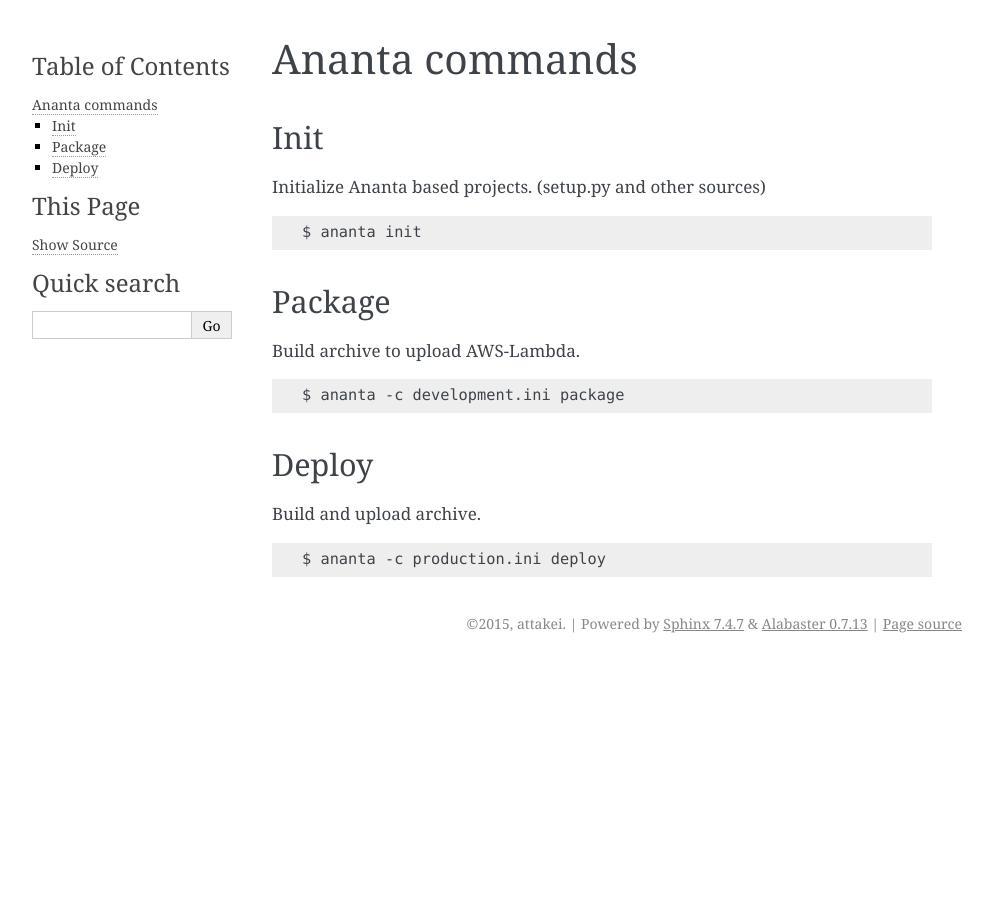
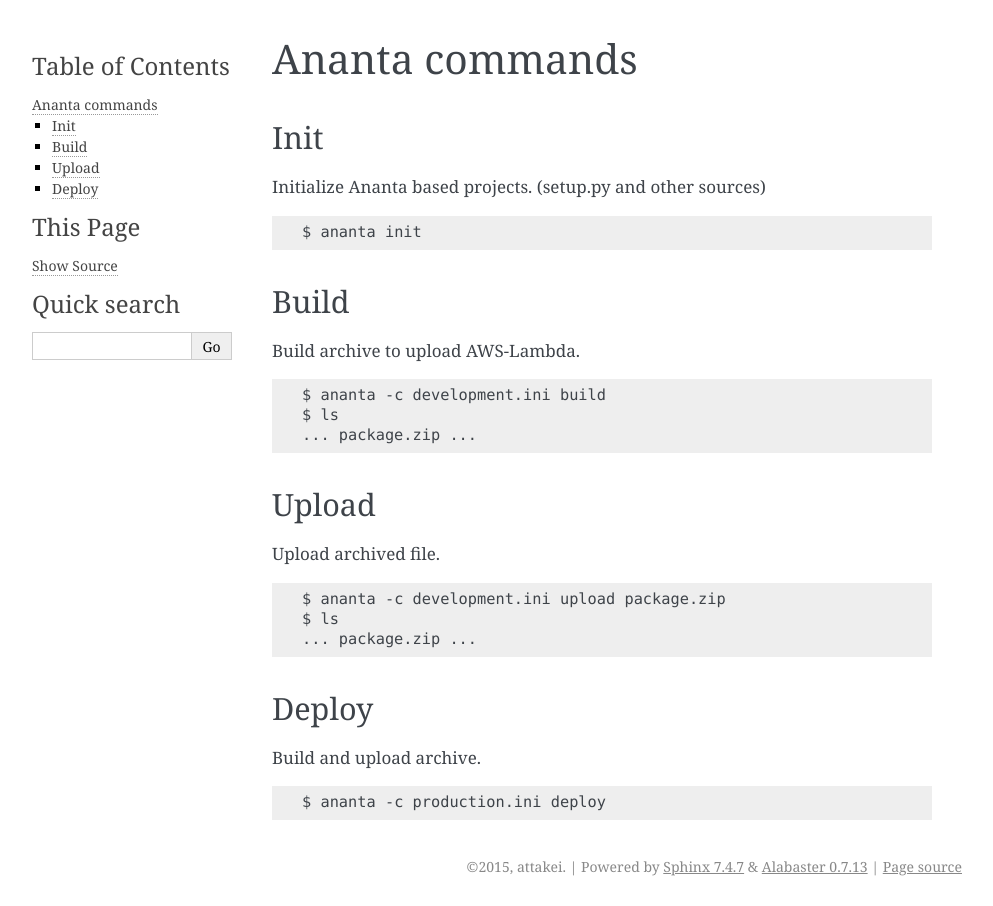
Before and after one commit to attakei-sandbox/ananta, a Sphinx documentation site: the page built from docs/commands.rst, in a window 1280 px wide. Shown: the whole page, without its empty margins (148-1141 px from the left). Built offline with Sphinx 7.4.7, drawn with Linux system fonts in a browser that asks for light colours.

Commit message:
Fix document for current version

```diff
--- a/docs/commands.rst
+++ b/docs/commands.rst
@@ -11,14 +11,27 @@
    $ ananta init
 
 
-Package
--------
+Build
+------
 
 Build archive to upload AWS-Lambda.
 
 .. code-block:: shell
 
-   $ ananta -c development.ini package
+   $ ananta -c development.ini build
+   $ ls
+   ... package.zip ...
+
+Upload
+------
+
+Upload archived file.
+
+.. code-block:: shell
+
+   $ ananta -c development.ini upload package.zip
+   $ ls
+   ... package.zip ...
 
 
 Deploy
--- a/docs/index.rst
+++ b/docs/index.rst
@@ -9,9 +9,10 @@
 Contents:
 
 .. toctree::
-   :maxdepth: 2
+   :maxdepth: 1
 
    install
+   commands
 
 
 Indices and tables
```
